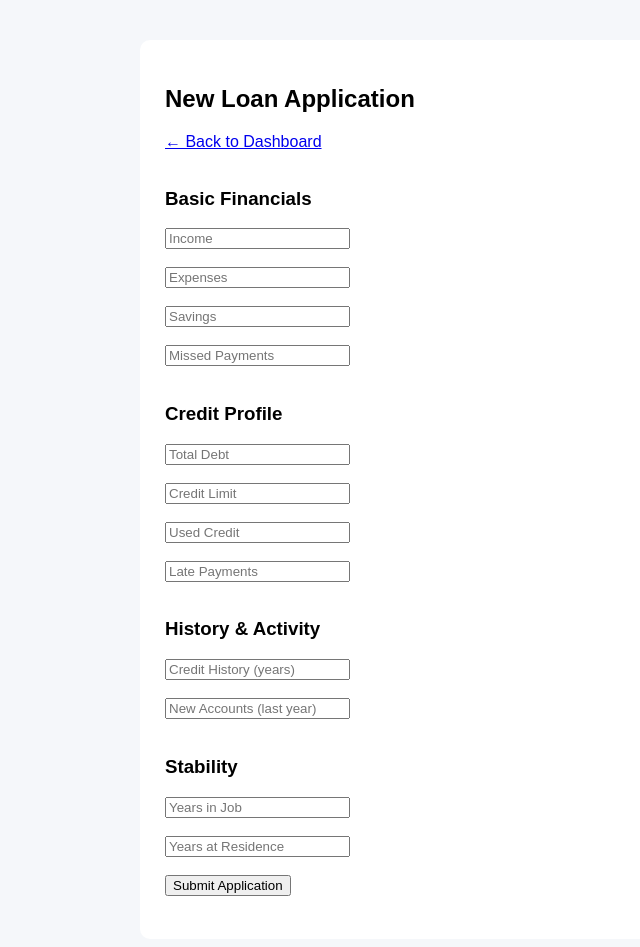
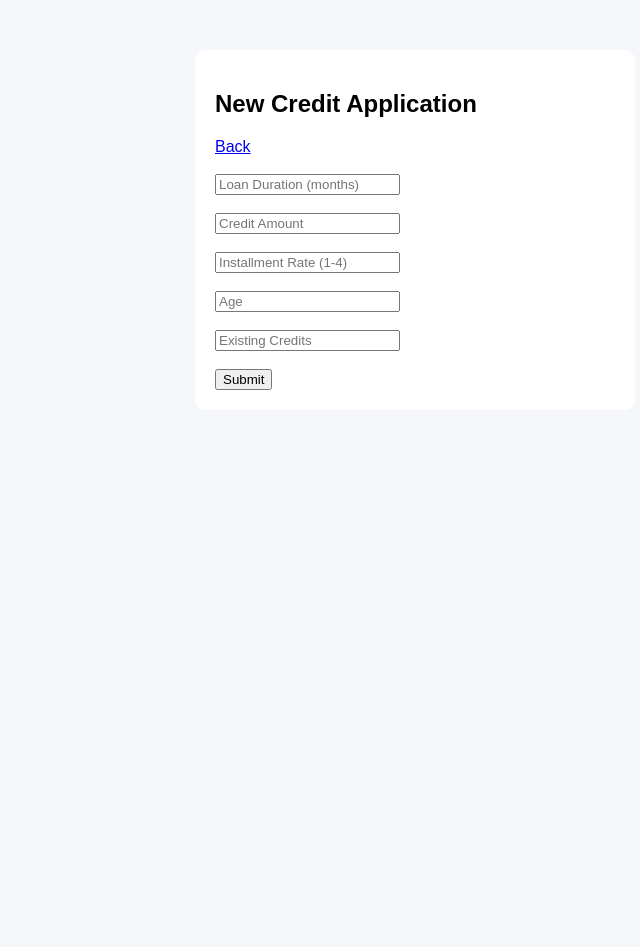
Before and after one commit to ThomHills/Credit-Scoring-App, a Flask app: page /new in a window 1280 px wide. Shown: the whole page, without its empty margins (225-865 px from the left). After the commit the page ends 390 px from the top, so only its background shows below. Run offline with Flask 3, Linux system fonts and the light colour scheme.

Commit message:
Real Data

```diff
--- a/app/routes.py
+++ b/app/routes.py
@@ -14,10 +14,10 @@ main = Blueprint('main', __name__)
 @main.route('/', methods=['GET', 'POST'])
 def login():
     if request.method == 'POST':
-        username = request.form.get('username')
-        password = request.form.get('password')
-
-        user = User.query.filter_by(username=username, password=password).first()
+        user = User.query.filter_by(
+            username=request.form.get('username'),
+            password=request.form.get('password')
+        ).first()
 
         if user:
             session['user_id'] = user.id
@@ -38,10 +38,9 @@ def register():
         password = request.form.get('password')
 
         if User.query.filter_by(username=username).first():
-            return render_template('register.html', error="User already exists")
+            return render_template('register.html', error="User exists")
 
-        new_user = User(username=username, password=password)
-        db.session.add(new_user)
+        db.session.add(User(username=username, password=password))
         db.session.commit()
 
         return redirect('/')
@@ -67,85 +66,55 @@ def dashboard():
     apps = Application.query.all() or []
     total = len(apps)
 
-    avg_score = round(
-        sum(float(a.score) for a in apps) / total, 2
-    ) if total > 0 else 0
+    avg_score = round(sum(float(a.score) for a in apps)/total, 2) if total else 0
 
     approved = len([a for a in apps if a.decision == "Approved"])
     rejected = len([a for a in apps if a.decision == "Rejected"])
 
-    approval_rate = round((approved / total) * 100, 2) if total > 0 else 0
+    approval_rate = round((approved/total)*100,2) if total else 0
 
-    low = len([a for a in apps if a.risk == "Low"])
-    medium = len([a for a in apps if a.risk == "Medium"])
-    high = len([a for a in apps if a.risk == "High"])
+    low = len([a for a in apps if a.risk=="Low"])
+    medium = len([a for a in apps if a.risk=="Medium"])
+    high = len([a for a in apps if a.risk=="High"])
 
-    # -----------------------
-    # ANALYTICS
-    # -----------------------
-    avg_pd = round(
-        sum((100 - float(a.score)) / 100 for a in apps) / total, 3
-    ) if total > 0 else 0
+    # SCORE BINS
+    score_bins = {"0-20":0,"20-40":0,"40-60":0,"60-80":0,"80-100":0}
 
-    score_bins = {
-        "0-20": 0,
-        "20-40": 0,
-        "40-60": 0,
-        "60-80": 0,
-        "80-100": 0
+    for a in apps:
+        s=float(a.score)
+        if s<=20: score_bins["0-20"]+=1
+        elif s<=40: score_bins["20-40"]+=1
+        elif s<=60: score_bins["40-60"]+=1
+        elif s<=80: score_bins["60-80"]+=1
+        else: score_bins["80-100"]+=1
+
+    # RISK APPROVAL
+    risk_approval={
+        "Low":{"Approved":0,"Rejected":0},
+        "Medium":{"Approved":0,"Rejected":0},
+        "High":{"Approved":0,"Rejected":0}
     }
 
     for a in apps:
-        s = float(a.score)
-        if s <= 20:
-            score_bins["0-20"] += 1
-        elif s <= 40:
-            score_bins["20-40"] += 1
-        elif s <= 60:
-            score_bins["40-60"] += 1
-        elif s <= 80:
-            score_bins["60-80"] += 1
-        else:
-            score_bins["80-100"] += 1
+        if a.risk in risk_approval and a.decision in ["Approved","Rejected"]:
+            risk_approval[a.risk][a.decision]+=1
 
-    # SAFE STRUCTURE
-    risk_approval = {
-        "Low": {"Approved": 0, "Rejected": 0},
-        "Medium": {"Approved": 0, "Rejected": 0},
-        "High": {"Approved": 0, "Rejected": 0}
-    }
+    recent_scores=[float(a.score) for a in apps[-10:]]
 
-    for a in apps:
-        if a.risk in risk_approval:
-            if a.decision in ["Approved", "Rejected"]:
-                risk_approval[a.risk][a.decision] += 1
+    # ROC
+    fpr,tpr,auc_score=[],[],0
+    try:
+        base=os.path.abspath(os.path.join(os.path.dirname(__file__),".."))
+        with open(os.path.join(base,"roc_data.pkl"),"rb") as f:
+            roc=pickle.load(f)
+        fpr=roc.get("fpr",[])
+        tpr=roc.get("tpr",[])
+        auc_score=round(float(roc.get("auc",0)),3)
+    except:
+        pass
 
-    recent_scores = [float(a.score) for a in apps[-10:]]
-
-    # -----------------------
-    # ROC LOAD
-    # -----------------------
-    fpr, tpr, auc_score = [], [], 0
-
-    try:
-        base_dir = os.path.abspath(os.path.join(os.path.dirname(__file__), ".."))
-        roc_path = os.path.join(base_dir, "roc_data.pkl")
-
-        if os.path.exists(roc_path):
-            with open(roc_path, "rb") as f:
-                roc = pickle.load(f)
-
-            fpr = roc.get("fpr", [])
-            tpr = roc.get("tpr", [])
-            auc_score = round(float(roc.get("auc", 0)), 3)
-
-    except Exception as e:
-        print("ROC error:", e)
-
-    # -----------------------
-    # FEATURE IMPORTANCE (NEW)
-    # -----------------------
-    feature_importance = get_feature_importance() or {}
+    # FEATURE IMPORTANCE
+    feature_importance=get_feature_importance() or {}
 
     return render_template(
         "dashboard.html",
@@ -158,22 +127,21 @@ def dashboard():
         low=low,
         medium=medium,
         high=high,
-        avg_pd=avg_pd,
         score_bins=score_bins,
         risk_approval=risk_approval,
         recent_scores=recent_scores,
         fpr=fpr,
         tpr=tpr,
         auc=auc_score,
-        feature_importance=feature_importance  # 👈 NEW
+        feature_importance=feature_importance
     )
 
 
 # -----------------------
-# NEW APPLICATION PAGE
+# NEW APP PAGE
 # -----------------------
 @main.route('/new')
-def new_application():
+def new_app():
     return render_template("index.html")
 
 
@@ -183,33 +151,27 @@ def new_application():
 @main.route('/score', methods=['POST'])
 def score():
     try:
-        data = request.get_json() or {}
+        data=request.get_json()
 
-        result = predict_credit_score(
-            float(data.get('income', 0)),
-            float(data.get('expenses', 0)),
-            float(data.get('savings', 0)),
-            int(data.get('missed_payments', 0)),
+        duration=float(data.get('duration',0))
+        amount=float(data.get('amount',0))
+        installment_rate=float(data.get('installment_rate',0))
+        age=float(data.get('age',0))
+        existing_credits=float(data.get('existing_credits',0))
 
-            float(data.get('total_debt', 0)),
-            float(data.get('credit_limit', 1)),
-            float(data.get('used_credit', 0)),
-            int(data.get('late_payments', 0)),
-            int(data.get('credit_history', 1)),
-            int(data.get('new_accounts', 0)),
-            int(data.get('job_years', 0)),
-            int(data.get('residence_years', 0))
+        result=predict_credit_score(
+            duration,amount,installment_rate,age,existing_credits
         )
 
         if "error" in result:
             return jsonify(result)
 
-        new_app = Application(
-            income=float(data.get('income', 0)),
-            expenses=float(data.get('expenses', 0)),
-            savings=float(data.get('savings', 0)),
-            missed=int(data.get('missed_payments', 0)),
-            score=float(result["score"]),   # FIXED
+        new_app=Application(
+            income=amount,  # reuse column
+            expenses=duration,
+            savings=age,
+            missed=existing_credits,
+            score=float(result["score"]),
             risk=result["risk"],
             decision="Pending"
         )
@@ -220,21 +182,21 @@ def score():
         return jsonify(result)
 
     except Exception as e:
-        return jsonify({"error": str(e)})
+        return jsonify({"error":str(e)})
 
 
 # -----------------------
-# APPROVE / REJECT
+# DECISION
 # -----------------------
 @main.route('/decide/<int:id>/<action>')
-def decide(id, action):
-    app = Application.query.get(id)
+def decide(id,action):
+    app=Application.query.get(id)
 
     if app:
-        if action == "approve":
-            app.decision = "Approved"
-        elif action == "reject":
-            app.decision = "Rejected"
+        if action=="approve":
+            app.decision="Approved"
+        elif action=="reject":
+            app.decision="Rejected"
 
         db.session.commit()
 
--- a/templates/index.html
+++ b/templates/index.html
@@ -1,50 +1,28 @@
 <!DOCTYPE html>
 <html>
-<head>
-    <title>New Application</title>
-</head>
-
 <body style="font-family:Arial; background:#f5f7fa;">
 
-<div style="max-width:500px; margin:auto; margin-top:40px; background:white; padding:25px; border-radius:10px;">
+<div style="max-width:400px; margin:auto; margin-top:50px; background:white; padding:20px; border-radius:10px;">
+    <h2>New Credit Application</h2>
 
-    <h2>New Loan Application</h2>
-
-    <a href="/dashboard">← Back to Dashboard</a><br><br>
+    <a href="/dashboard">Back</a><br><br>
 
     <form id="form">
 
-        <!-- BASIC -->
-        <h3>Basic Financials</h3>
-        <input id="income" placeholder="Income"><br><br>
-        <input id="expenses" placeholder="Expenses"><br><br>
-        <input id="savings" placeholder="Savings"><br><br>
-        <input id="missed" placeholder="Missed Payments"><br><br>
+        <input id="duration" placeholder="Loan Duration (months)"><br><br>
 
-        <!-- CREDIT -->
-        <h3>Credit Profile</h3>
-        <input id="total_debt" placeholder="Total Debt"><br><br>
-        <input id="credit_limit" placeholder="Credit Limit"><br><br>
-        <input id="used_credit" placeholder="Used Credit"><br><br>
-        <input id="late_payments" placeholder="Late Payments"><br><br>
+        <input id="amount" placeholder="Credit Amount"><br><br>
 
-        <!-- HISTORY -->
-        <h3>History & Activity</h3>
-        <input id="credit_history" placeholder="Credit History (years)"><br><br>
-        <input id="new_accounts" placeholder="New Accounts (last year)"><br><br>
+        <input id="installment_rate" placeholder="Installment Rate (1-4)"><br><br>
 
-        <!-- STABILITY -->
-        <h3>Stability</h3>
-        <input id="job_years" placeholder="Years in Job"><br><br>
-        <input id="residence_years" placeholder="Years at Residence"><br><br>
+        <input id="age" placeholder="Age"><br><br>
 
-        <button type="submit">Submit Application</button>
+        <input id="existing_credits" placeholder="Existing Credits"><br><br>
 
+        <button type="submit">Submit</button>
     </form>
 
-    <br>
-    <div id="msg" style="font-weight:bold;"></div>
-
+    <div id="msg"></div>
 </div>
 
 <script>
@@ -55,41 +33,27 @@ document.getElementById("form").onsubmit = async (e) => {
         method: "POST",
         headers: {"Content-Type": "application/json"},
         body: JSON.stringify({
-            income: income.value,
-            expenses: expenses.value,
-            savings: savings.value,
-            missed_payments: missed.value,
-
-            total_debt: total_debt.value,
-            credit_limit: credit_limit.value,
-            used_credit: used_credit.value,
-            late_payments: late_payments.value,
-
-            credit_history: credit_history.value,
-            new_accounts: new_accounts.value,
-
-            job_years: job_years.value,
-            residence_years: residence_years.value
+            duration: duration.value,
+            amount: amount.value,
+            installment_rate: installment_rate.value,
+            age: age.value,
+            existing_credits: existing_credits.value
         })
     });
 
     const data = await res.json();
 
     if (data.error) {
-        msg.style.color = "red";
         msg.innerText = data.error;
         return;
     }
 
-    msg.style.color = "green";
     msg.innerText =
         "Score: " + data.score +
         " | Risk: " + data.risk +
         " | PD: " + data.prob_default;
 
-    setTimeout(() => {
-        window.location = "/dashboard";
-    }, 2000);
+    setTimeout(() => window.location = "/dashboard", 2000);
 };
 </script>
 
```
Also changed, not shown: app/model.py (+40 -95 lines), train_model.py (+52 -66 lines), 4 other files.
